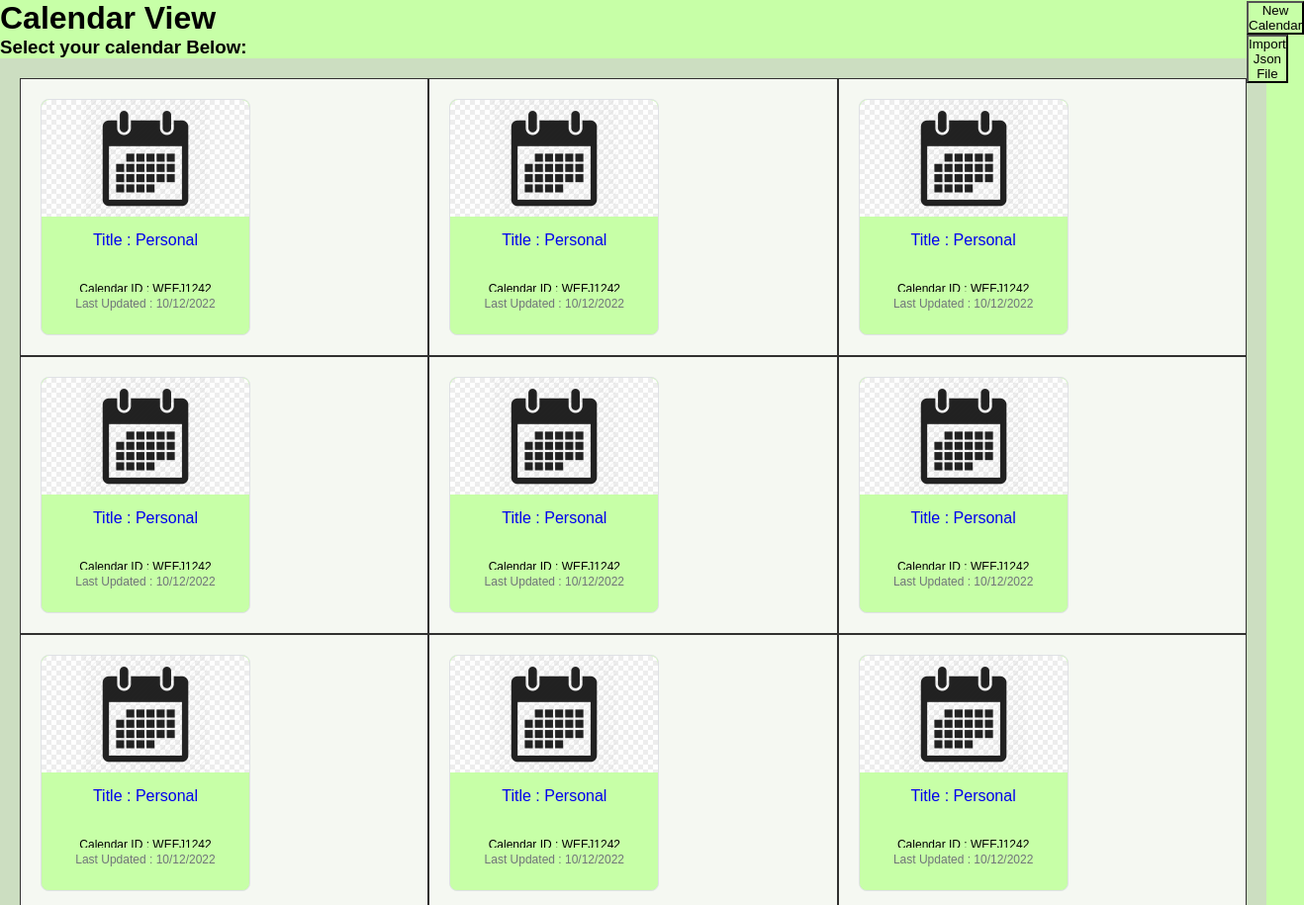
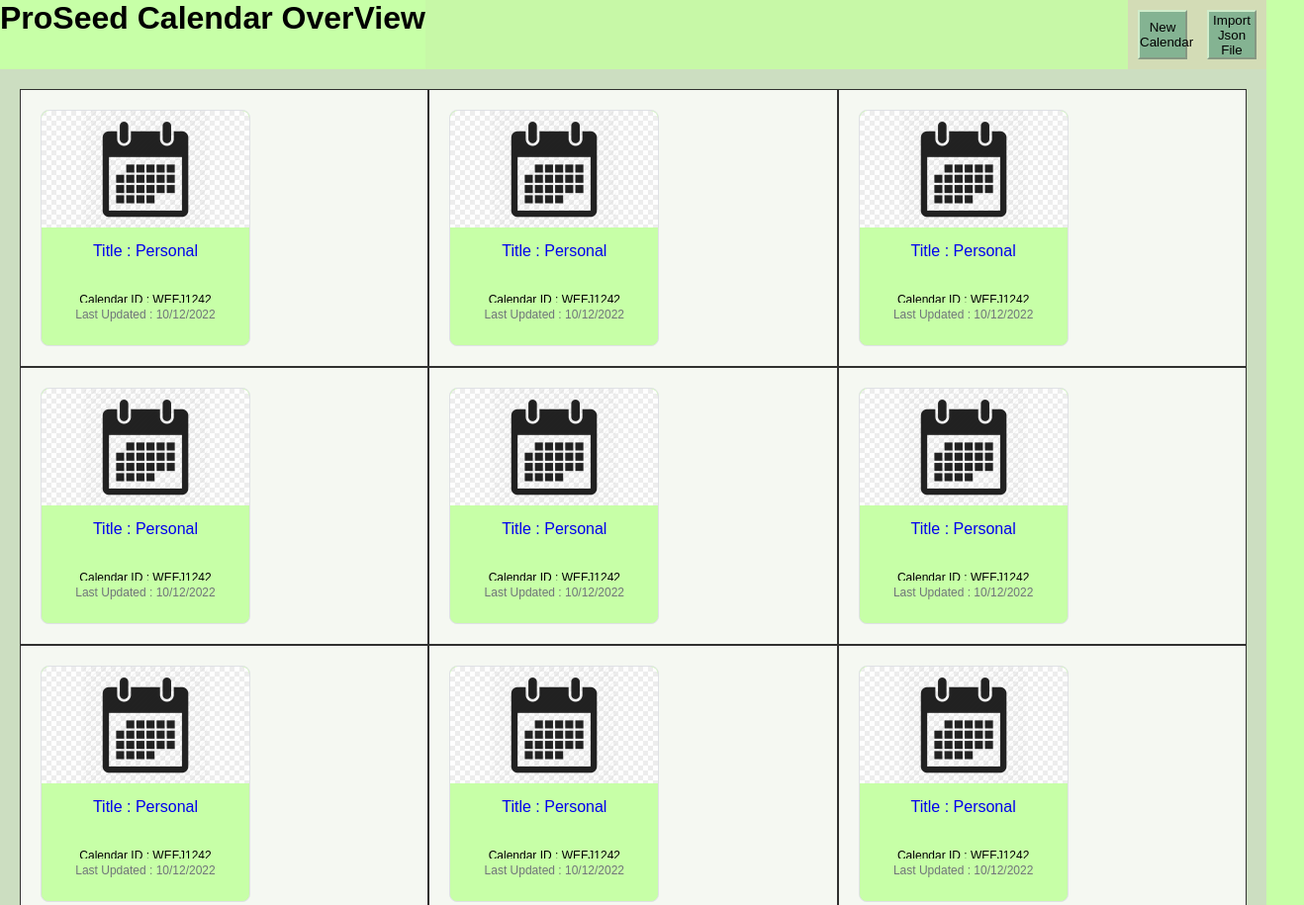
Before and after one commit to cse110-fa22-group32/ProSeed-Smart-Calendar, a plain HTML site: page source/middle-ground.html in a window 1280 px wide. Shown: the top 915 px of the page at 99% size, 1318 px wide, since content can reach past the window. Drawn offline with Linux system fonts and the light colour scheme.

Commit message:
Button created

```diff
--- a/source/assets/styles/calendarBlock.css
+++ b/source/assets/styles/middle-ground.css
@@ -84,3 +84,25 @@ time {
     top:0;
     right:0;
 }
+
+
+#calendar-title-bar {
+    width: 100%;
+    background-color: rgb(199, 248, 167);
+    display: flex;
+    justify-content: space-between;
+}
+
+
+#title-button{
+    margin: 10px;
+    border-color: rgb(208, 236, 203);
+    width: 50px;
+    height: 50px;
+    background-color: rgb(132, 179, 146);
+}
+#calendar-title-bar-conponent {
+    background-color: rgb(211, 220, 182);
+    display: flex;
+    justify-content: center;
+}
--- a/source/middle-ground.html
+++ b/source/middle-ground.html
@@ -11,49 +11,32 @@
   <title>ProSeed Login</title>
   <meta name="description" content="">
   <meta name="viewport" content="width=device-width, initial-scale=1">
-  <link rel="stylesheet" href="./assets/styles/calendarBlock.css">
+  <link rel="stylesheet" href="./assets/styles/middle-ground.css">
   <script src="assets/scripts/middleGround.js"></script>
 </head>
 
-<header>
-  <!-- <div id="calendar-title-bar">
-    <h1>ProSeed Calendar</h1>
-    <div id="calendar-title-bar-conponent">
-      <button id="calendar-month-btn-up" class="calendar-title-bar-btn">
-        <span class="material-symbols-outlined">arrow_upward</span>
-      </button>
-      <button id="calendar-month-btn-down" class="calendar-title-bar-btn">
-        <span class="material-symbols-outlined">arrow_downward</span>
-      </button>
-      <p>Month</p>
-      <button id="calendar-year-btn-up" class="calendar-title-bar-btn">
-        <span class="material-symbols-outlined">arrow_upward</span>
-      </button>
-      <button id="calendar-year-btn-down" class="calendar-title-bar-btn">
-        <span class="material-symbols-outlined">arrow_downward</span>
-      </button>
-      <p>Year</p>
-      <button id="calendar-title-bar-user" class="calendar-title-bar-btn" onclick="location.href='edit-profile.html'">
-          <span class="material-symbols-outlined">account_circle</span>User
-      </button>
-    </div>
-  </div> -->
-</header>
 
 <body>
-  <div id="button">
-    <button> New Calendar </button>
-    <button> Import Json File </button>
-  </div>
+
+  <header>
+
+    <div id="calendar-title-bar">
+      <h1>ProSeed Calendar OverView</h1>
+      <div id="calendar-title-bar-conponent">
+        <button id="title-button"> New Calendar</button>
+        <button id="title-button"> Import Json File</button>
+      </div>
+
+    </div>
+
+  </header>
+  <main>
     <div class="main-container">
-      <h1 class="main-container-header">Calendar View</h1>
-      <h3 class="main-container-header">Select your calendar Below: </h3>
-
-
       <div id="Calendars" class = "grid-container">
         <!-- We want the stuff to populate here with json files. -->
       </div>
     </div>
+  </main>
   </body>
 
 </html>
```
